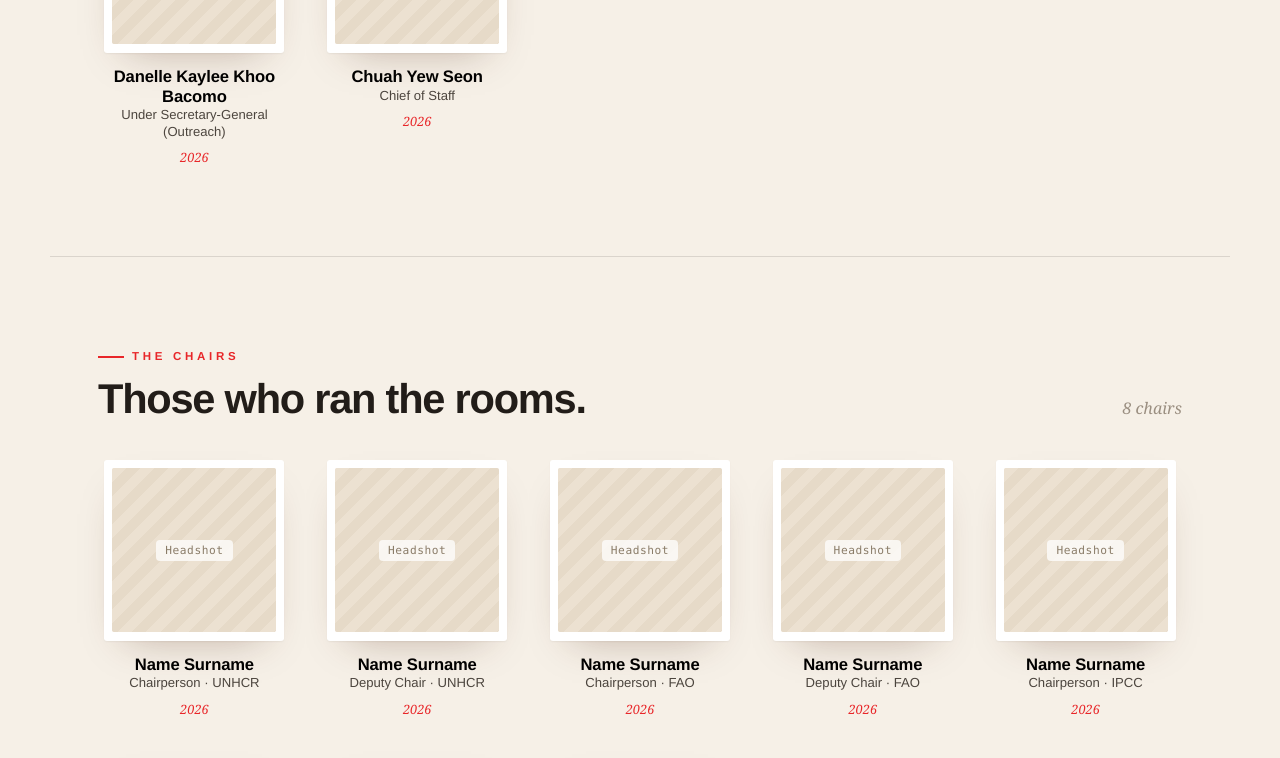
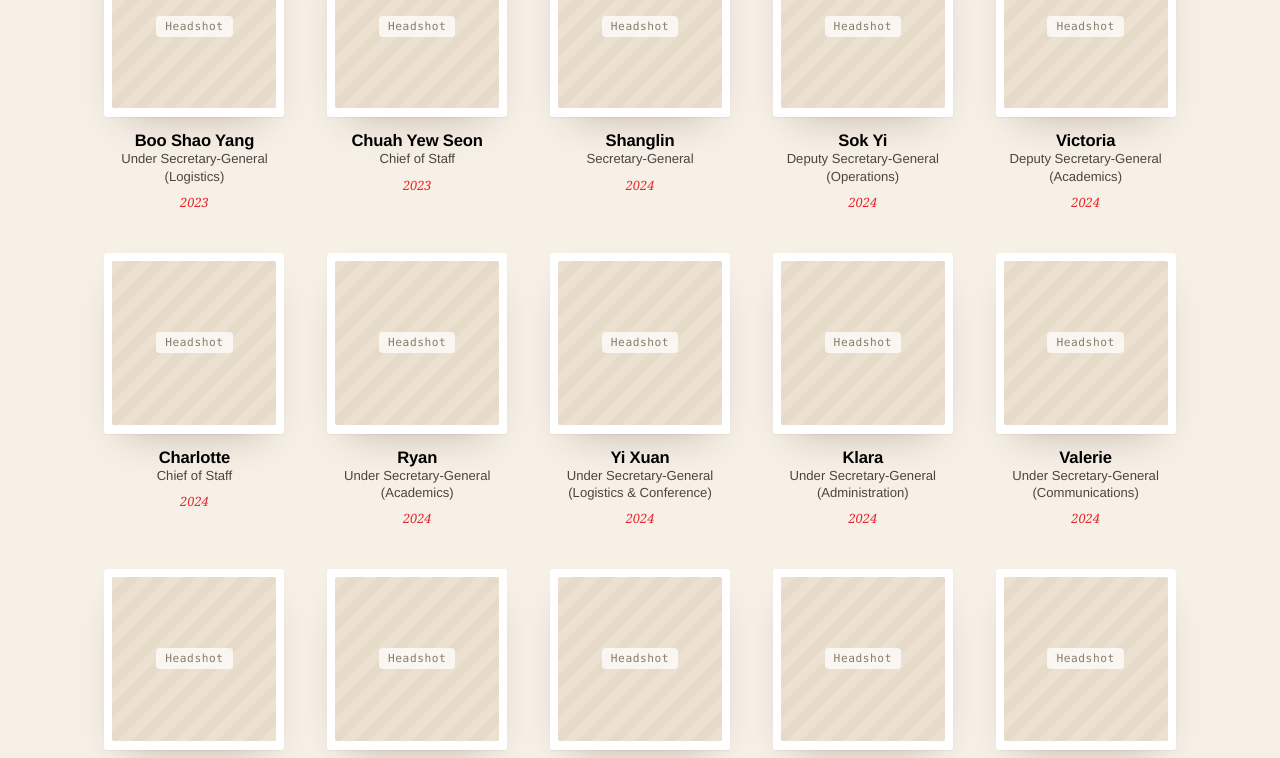
Before and after one commit to bjh-developer/ccmun-memories, a React (Vite) app: page /people in a window 1280 px wide. Shown: the part 1220-1978 px from the top of the page. Built offline with nearby package versions, Linux system fonts and the light colour scheme.

Commit message:
added names of desk and chairs + filtering of people by year

```diff
--- a/src/data/people.js
+++ b/src/data/people.js
@@ -7,27 +7,101 @@
   "Four years on, the friendships outlasted the resolutions. That, more than any award, is what I'm taking with me.",
 ]
 
-// Secretariat team sourced from chungchengmun.wixstudio.com/ccmun/secretariatteam
 export const DESK = [
-  { name: 'Chua Chong Jie Clement', role: 'Secretary-General', years: '2022 — 2026 · Founder' },
-  { name: 'Radiance Tan', role: 'Deputy Secretary-General (Academics)', years: '2026' },
-  { name: 'Bek Joon Hao', role: 'Deputy Secretary-General (Conference Management)', years: '2026' },
-  { name: 'Ryan Tan Jing Min', role: 'Under Secretary-General (Academics)', years: '2026' },
-  { name: 'Boo Shao Yang', role: 'Under Secretary-General (Logistics)', years: '2026' },
-  { name: 'Danelle Kaylee Khoo Bacomo', role: 'Under Secretary-General (Outreach)', years: '2026' },
-  { name: 'Chuah Yew Seon', role: 'Chief of Staff', years: '2026' },
+  // CCMUN I — 2023 (Founding team)
+  { name: 'Clement Chua',         role: 'Secretary-General',                              years: '2023 · Founder' },
+  { name: 'Radiance Tan',         role: 'Deputy Secretary-General (Academics)',            years: '2023' },
+  { name: 'Bek Joon Hao',         role: 'Deputy Secretary-General (Conference Management)', years: '2023' },
+  { name: 'Ryan Tan',             role: 'Under Secretary-General (Academics)',             years: '2023' },
+  { name: 'Danelle Bacomo',       role: 'Under Secretary-General (Publicity)',             years: '2023' },
+  { name: 'Boo Shao Yang',        role: 'Under Secretary-General (Logistics)',             years: '2023' },
+  { name: 'Chuah Yew Seon',       role: 'Chief of Staff',                                 years: '2023' },
+
+  // CCMUN II — 2024
+  { name: 'Shanglin',             role: 'Secretary-General',                              years: '2024' },
+  { name: 'Sok Yi',               role: 'Deputy Secretary-General (Operations)',           years: '2024' },
+  { name: 'Victoria',             role: 'Deputy Secretary-General (Academics)',            years: '2024' },
+  { name: 'Charlotte',            role: 'Chief of Staff',                                 years: '2024' },
+  { name: 'Ryan',                 role: 'Under Secretary-General (Academics)',             years: '2024' },
+  { name: 'Yi Xuan',              role: 'Under Secretary-General (Logistics & Conference)', years: '2024' },
+  { name: 'Klara',                role: 'Under Secretary-General (Administration)',        years: '2024' },
+  { name: 'Valerie',              role: 'Under Secretary-General (Communications)',        years: '2024' },
+  { name: 'Tiffanys',             role: 'Under Secretary-General (Communications)',        years: '2024' },
+
+  // CCMUN III — 2025
+  { name: 'Elise',                role: 'Secretary-General',                              years: '2025' },
+  { name: 'Cherry',               role: 'Deputy Secretary-General (Operations)',           years: '2025' },
+  { name: 'Kimberley',            role: 'Deputy Secretary-General (Academics)',            years: '2025' },
+  { name: 'Martel',               role: 'Chief of Staff',                                 years: '2025' },
+  { name: 'Ryan',                 role: 'Under Secretary-General (Academics)',             years: '2025' },
+  { name: 'Adele',                role: 'Under Secretary-General (Operations)',            years: '2025' },
+  { name: 'Ace',                  role: 'Under Secretary-General (Operations)',            years: '2025' },
+
+  // CCMUN IV — 2026
+  { name: 'Chanelle',             role: 'Secretary-General',                              years: '2026' },
+  { name: 'Gwen',            role: 'Deputy Secretary-General (Operations)',           years: '2026' },
+  { name: 'Genise',            role: 'Under Secretary-General (Operations)',            years: '2026' },
+  { name: 'Kieran',              role: 'Deputy Secretary-General (Academics)',            years: '2026' },
+  { name: 'Jovine',           role: 'Under Secretary-General (Academics)',            years: '2026' },
 ]
 
-// Committees for CCMUN 2026
-const COMMITTEES = [
-  'UNHCR', 'FAO', 'IPCC', 'Press Corps',
+export const CHAIRS = [
+  // CCMUN I — 2023
+  { name: 'Rui Yik',              role: 'Chairperson · IPCC',        years: '2023' },
+  { name: 'Aria',                 role: 'Chairperson · IPCC',        years: '2023' },
+  { name: 'Wan Qi',               role: 'Chairperson · IPCC',        years: '2023' },
+  { name: 'Xiaohan',              role: 'Chairperson · FAO',         years: '2023' },
+  { name: 'Charlotte',            role: 'Chairperson · FAO',         years: '2023' },
+  { name: 'Cami',                 role: 'Chairperson · FAO',         years: '2023' },
+  { name: 'Yew Seon',             role: 'Chairperson · UNHCR',       years: '2023' },
+  { name: 'Timothy',              role: 'Chairperson · UNHCR',       years: '2023' },
+  { name: 'Eaint Hmu',            role: 'Chairperson · UNHCR',       years: '2023' },
+  { name: 'Tisha',                role: 'Press Editor · Press Corps', years: '2023' },
+  { name: 'Chevelle',             role: 'Press Editor · Press Corps', years: '2023' },
+  { name: 'Shanglin',             role: 'Press Editor · Press Corps', years: '2023' },
+
+  // CCMUN II — 2024
+  { name: 'Hui Yu',               role: 'Chairperson · UNSC',        years: '2024' },
+  { name: 'Cammie',               role: 'Chairperson · UNSC',        years: '2024' },
+  { name: 'Brianna',              role: 'Chairperson · ASEAN',       years: '2024' },
+  { name: 'Elise',                role: 'Chairperson · ASEAN',       years: '2024' },
+  { name: 'Cherry',               role: 'Chairperson · UNESCO',      years: '2024' },
+  { name: 'Clyde',                role: 'Chairperson · UNESCO',      years: '2024' },
+  { name: 'Zhi Xin',              role: 'Chairperson · UNESCO',      years: '2024' },
+  { name: 'Mirabelle',            role: 'Press Editor · Press Corps', years: '2024' },
+  { name: 'Isabel',               role: 'Press Editor · Press Corps', years: '2024' },
+
+  // CCMUN III — 2025
+  { name: 'Peixuan (Celia)',       role: 'Chairperson · UNCLOS',      years: '2025' },
+  { name: 'Zhi Xin',              role: 'Chairperson · UNCLOS',      years: '2025' },
+  { name: 'Gwen',                 role: 'Chairperson · UNCLOS',      years: '2025' },
+  { name: 'Zirong',               role: 'Chairperson · UNCLOS',      years: '2025' },
+  { name: 'Ai Shi',               role: 'Chairperson · UNICEF',      years: '2025' },
+  { name: 'Chanelle',             role: 'Chairperson · UNICEF',      years: '2025' },
+  { name: 'Gabrielle',            role: 'Chairperson · UNICEF',      years: '2025' },
+  { name: 'Jin',                  role: 'Chairperson · UNICEF',      years: '2025' },
+  { name: 'Jinglang',             role: 'Chairperson · UNODC',       years: '2025' },
+  { name: 'Genise',               role: 'Chairperson · UNODC',       years: '2025' },
+  { name: 'Ziqi',                 role: 'Chairperson · UNODC',       years: '2025' },
+  { name: 'Junze',                role: 'Chairperson · UNODC',       years: '2025' },
+  { name: 'Charlotte',            role: 'Press Editor · Press Corps', years: '2025' },
+  { name: 'Zi Kei',               role: 'Press Editor · Press Corps', years: '2025' },
+  { name: 'Kieran',               role: 'Press Editor · Press Corps', years: '2025' },
+
+  // CCMUN IV — 2026
+  { name: 'Apphia',               role: 'Chairperson · UNSC',        years: '2026' },
+  { name: 'Gabrielle',            role: 'Chairperson · UNSC',        years: '2026' },
+  { name: 'Liang Qi',             role: 'Chairperson · UNSC',        years: '2026' },
+  { name: 'Kai Xi',               role: 'Chairperson · UNSC',        years: '2026' },
+  { name: 'Shermaine',            role: 'Chairperson · ECOSOC',      years: '2026' },
+  { name: 'Wei En',               role: 'Chairperson · ECOSOC',      years: '2026' },
+  { name: 'Kate',                 role: 'Chairperson · ECOSOC',      years: '2026' },
+  { name: 'Tiffany',              role: 'Chairperson · ECOSOC',      years: '2026' },
+  { name: 'Zi Kei',               role: 'Chairperson · UNHCR',       years: '2026' },
+  { name: 'Sheng Yi',             role: 'Chairperson · UNHCR',       years: '2026' },
+  { name: 'Ashlynn',              role: 'Chairperson · UNHCR',       years: '2026' },
+  { name: 'Reann',                role: 'Chairperson · UNHCR',       years: '2026' },
+  { name: 'Fernando',             role: 'Press Editor · Press Corps', years: '2026' },
+  { name: 'Matt',                 role: 'Press Editor · Press Corps', years: '2026' },
+  { name: 'Audrey',               role: 'Press Editor · Press Corps', years: '2026' },
 ]
-
-const YEAR_CYCLE = ['2023', '2023 — 2024', '2024', '2024 — 2025', '2025', '2025 — 2026', '2026']
-const yr = i => YEAR_CYCLE[i % YEAR_CYCLE.length]
-
-// name field left blank — to be filled from Instagram scrape or manually
-export const CHAIRS = COMMITTEES.flatMap((c, i) => [
-  { name: '', role: `Chairperson · ${c}`, years: '2026' },
-  { name: '', role: `Deputy Chair · ${c}`, years: '2026' },
-])
--- a/src/pages/People.jsx
+++ b/src/pages/People.jsx
@@ -4,9 +4,11 @@
 import useScrollReveal from '../hooks/useScrollReveal'
 import { DESK, CHAIRS, REFLECTIONS } from '../data/people'
 
-function PersonCard({ slotId, name, role, years, onClick, cardRef }) {
+const YEARS = ['All', '2023', '2024', '2025', '2026']
+
+function PersonCard({ slotId, name, role, years, onClick }) {
   return (
-    <button className="pcard reveal" onClick={onClick} ref={cardRef}>
+    <button className="pcard reveal" onClick={onClick}>
       <div className="photo-wrap">
         <div className="mat">
           <ImageSlot id={slotId} placeholder="Headshot" />
@@ -35,12 +37,16 @@
 
 export default function People() {
   const [selected, setSelected] = useState(null)
+  const [filterYear, setFilterYear] = useState('All')
   const closeRef = useRef()
   const triggerRef = useRef()
-  useScrollReveal()
+  useScrollReveal(filterYear)
 
-  const deskList = buildList(DESK, 'd', 0)
-  const chairsList = buildList(CHAIRS, 'c', 2)
+  const allDesk = buildList(DESK, 'd', 0)
+  const allChairs = buildList(CHAIRS, 'c', 2)
+
+  const deskList = filterYear === 'All' ? allDesk : allDesk.filter(p => p.years.includes(filterYear))
+  const chairsList = filterYear === 'All' ? allChairs : allChairs.filter(p => p.years.includes(filterYear))
 
   const openModal = useCallback((person, cardEl) => {
     triggerRef.current = cardEl
@@ -78,7 +84,25 @@
         </div>
       </section>
 
-      <section className="pad-sm" style={{ paddingTop: 'clamp(20px,3vw,30px)' }}>
+      {/* YEAR FILTER */}
+      <div className="rail" role="group" aria-label="Filter by year">
+        <div className="rail-inner">
+          {YEARS.map(yr => (
+            <button
+              key={yr}
+              className={filterYear === yr ? 'on' : ''}
+              onClick={() => setFilterYear(yr)}
+              aria-pressed={filterYear === yr}
+            >
+              {yr === 'All' ? 'All Years' : `CCMUN ${yr}`}
+            </button>
+          ))}
+        </div>
+      </div>
+
+      {/* DESK */}
+      {deskList.length > 0 && (
+        <section className="pad-sm" style={{ paddingTop: 'clamp(20px,3vw,36px)' }}>
           <div className="wrap">
             <div className="grp-head reveal">
               <div>
@@ -88,15 +112,18 @@
               <span className="cnt" aria-live="polite">{deskList.length} members</span>
             </div>
             <div className="people-grid">
-            {deskList.map((p) => (
+              {deskList.map(p => (
                 <PersonCard key={p.slotId} {...p} onClick={e => openModal(p, e.currentTarget)} />
               ))}
             </div>
           </div>
         </section>
+      )}
 
-      <div className="divider" />
+      {deskList.length > 0 && chairsList.length > 0 && <div className="divider" />}
 
+      {/* CHAIRS */}
+      {chairsList.length > 0 && (
         <section className="pad-sm">
           <div className="wrap">
             <div className="grp-head reveal">
@@ -107,12 +134,21 @@
               <span className="cnt" aria-live="polite">{chairsList.length} chairs</span>
             </div>
             <div className="people-grid">
-            {chairsList.map((p) => (
+              {chairsList.map(p => (
                 <PersonCard key={p.slotId} {...p} onClick={e => openModal(p, e.currentTarget)} />
               ))}
             </div>
           </div>
         </section>
+      )}
+
+      {deskList.length === 0 && chairsList.length === 0 && (
+        <section className="pad">
+          <div className="wrap" style={{ textAlign: 'center', color: 'var(--muted)' }}>
+            No members found for this year.
+          </div>
+        </section>
+      )}
 
       <section className="pad-sm">
         <div className="wrap" style={{ textAlign: 'center', display: 'flex', flexDirection: 'column', alignItems: 'center', gap: 22 }}>
```
Lines whose indentation alone changed are shown as unchanged.
